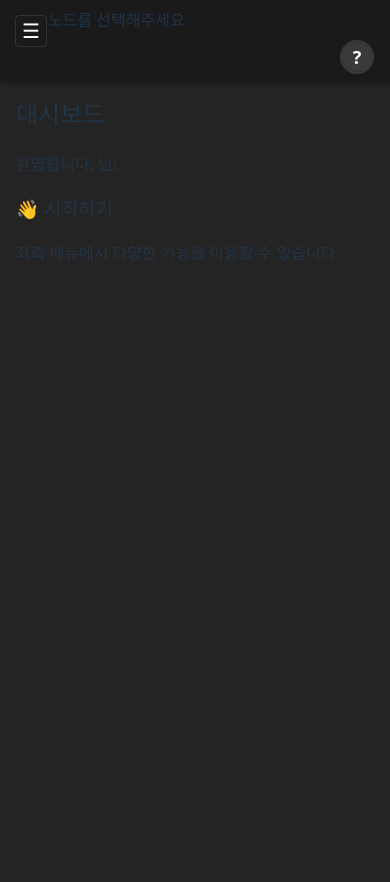
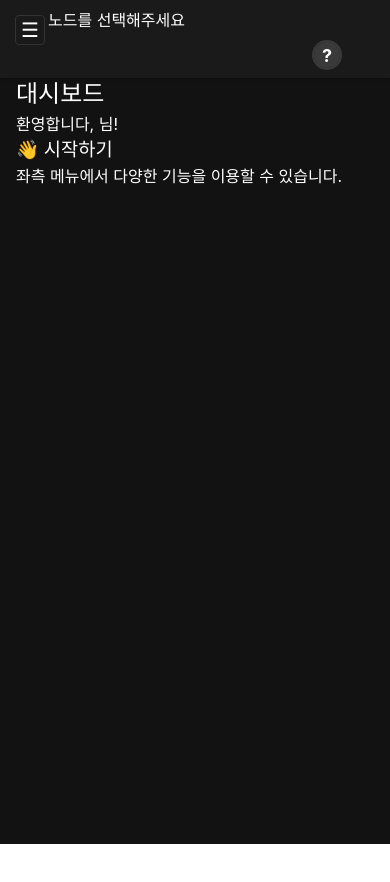
Before and after one commit to obscura-linux-monitoring/Web-Frontend, a React (Vite) app: page / in a window 390 px wide. Shown: the top 882 px of the page. After the commit the page ends 844 px from the top, so only its background shows below. Built offline with nearby package versions, Linux system fonts and the light colour scheme.

Commit message:
모바일 ui 수정. 모바일에서 깨지는 현상 모두 수정.

```diff
--- a/src/App.css
+++ b/src/App.css
@@ -9,38 +9,38 @@
 /* 앱 컨테이너 및 메인 콘텐츠 스타일 */
 .app-container {
   display: flex;
-  flex-direction: column;
   min-height: 100vh;
-  width: 100%;
-  overflow-x: hidden; /* 가로 스크롤 방지 */
+  background-color: #121212;
+  color: #ffffff;
+  overflow-x: hidden;
 }
 
 .main-content {
   flex: 1;
   padding: 2rem;
-  padding-top: calc(60px + 2rem); /* 헤더 높이 + 패딩 */
-  background-color: #242424;
-  box-shadow: 0 4px 12px rgba(0, 0, 0, 0.2);
-  margin-left: 250px; /* 사이드바 너비만큼 여백 추가 */
-  min-height: 100vh;
-  overflow-y: auto;
-  overflow-x: hidden; /* 가로 스크롤 방지 */
+  margin-left: 230px;
+  transition: margin-left 0.3s ease;
+  width: calc(100% - 230px);
+  box-sizing: border-box;
+  overflow-x: hidden;
+  padding-top: calc(60px + 2rem); /* 헤더 높이 + 기존 패딩 */
 }
 
 /* 반응형 디자인을 위한 미디어 쿼리 */
 @media (max-width: 768px) {
-  .app-container {
-    flex-direction: column;
-    width: 100vw; /* 뷰포트 너비에 맞춤 */
-    overflow-x: hidden; /* 가로 스크롤 방지 */
-  }
-
   .main-content {
     margin-left: 0;
     padding: 1rem;
-    padding-top: calc(60px + 1rem); /* 헤더 높이 + 패딩 */
-    width: 100%; /* 전체 너비 사용 */
-    max-width: 100vw; /* 최대 너비를 뷰포트 너비로 제한 */
-    overflow-x: hidden; /* 가로 스크롤 방지 */
+    padding-top: calc(60px + 1rem); /* 헤더 높이 + 모바일 패딩 */
+    width: 100%;
+    max-width: 100vw;
+    overflow-x: hidden;
+  }
+
+  .app-container {
+    padding: 0;
+    margin: 0;
+    width: 100vw;
+    overflow-x: hidden;
   }
 }
--- a/src/index.css
+++ b/src/index.css
@@ -25,10 +25,16 @@ a:hover {
 body {
   margin: 0;
   padding: 0;
-  min-width: 320px;
-  min-height: 100vh;
+  font-family: -apple-system, BlinkMacSystemFont, 'Segoe UI', 'Roboto', 'Oxygen',
+    'Ubuntu', 'Cantarell', 'Fira Sans', 'Droid Sans', 'Helvetica Neue',
+    sans-serif;
+  -webkit-font-smoothing: antialiased;
+  -moz-osx-font-smoothing: grayscale;
+  background-color: #121212;
+  color: #ffffff;
   overflow-x: hidden;
   width: 100%;
+  box-sizing: border-box;
 }
 
 h1 {
@@ -70,17 +76,29 @@ button:focus-visible {
 
 @media (max-width: 768px) {
   body {
-    width: 100%;
+    width: 100vw;
     overflow-x: hidden;
-    padding: 0;
   }
 
-  h1 {
-    font-size: 2em;
+  #root {
+    width: 100vw;
+    overflow-x: hidden;
   }
 
   button {
     width: 100%;
-    font-size: 0.9em;
+    max-width: 100%;
   }
 }
+
+#root {
+  width: 100%;
+  min-height: 100vh;
+  overflow-x: hidden;
+}
+
+* {
+  box-sizing: border-box;
+  margin: 0;
+  padding: 0;
+}
--- a/src/scss/performance/DiskMonitor.module.scss
+++ b/src/scss/performance/DiskMonitor.module.scss
@@ -120,6 +120,17 @@
   color: #e74c3c;
 }
 
+.monitorContainer {
+  display: flex;
+  flex-direction: column;
+  gap: 20px;
+  width: 100%;
+  height: auto;
+  min-height: 0;
+  margin: 0;
+  padding: 0;
+}
+
 // 모바일 스타일 추가
 @media (max-width: 768px) {
   .diskMonitorContainer {
@@ -206,4 +217,14 @@
       width: 100%;
     }
   }
+
+  .monitorContainer {
+    flex-direction: column;
+    gap: 15px;
+    width: 100%;
+    height: auto;
+    min-height: 0;
+    margin: 0;
+    padding: 0;
+  }
 }
--- a/src/scss/performance/PerformanceView.module.scss
+++ b/src/scss/performance/PerformanceView.module.scss
@@ -227,10 +227,14 @@
   }
 
   .monitorContainer {
-    flex: 1;
-    min-height: 400px;
+    display: flex;
+    flex-direction: column;
+    gap: 20px;
+    width: 100%;
+    height: auto;
+    min-height: 0;
+    margin: 0;
     padding: 0;
-    display: flex;
   }
 
   .comingSoon {
@@ -370,6 +374,8 @@
     flex-direction: column;
     gap: 15px;
     width: 100%;
+    height: auto;
+    min-height: 0;
     margin: 0;
     padding: 0;
   }
--- a/src/scss/user/Profile.module.scss
+++ b/src/scss/user/Profile.module.scss
@@ -155,9 +155,29 @@
 
 @media (max-width: 768px) {
   .profileContainer {
-    width: 100%;
+    position: fixed;
+    top: 0;
+    right: 0;
+    width: auto;
+    max-width: 250px;
+    margin: 0;
     padding: 10px;
-    margin: 0;
+    z-index: 1000;
+    background-color: #1a1a1a;
+  }
+
+  .headerContent {
+    display: none; // 모바일에서는 headerContent 숨김
+  }
+
+  .profileImage {
+    position: fixed;
+    top: 10px;
+    right: 10px;
+    width: 40px;
+    height: 40px;
+    border-radius: 50%;
+    z-index: 1001;
   }
 
   .profileHeader {
```
